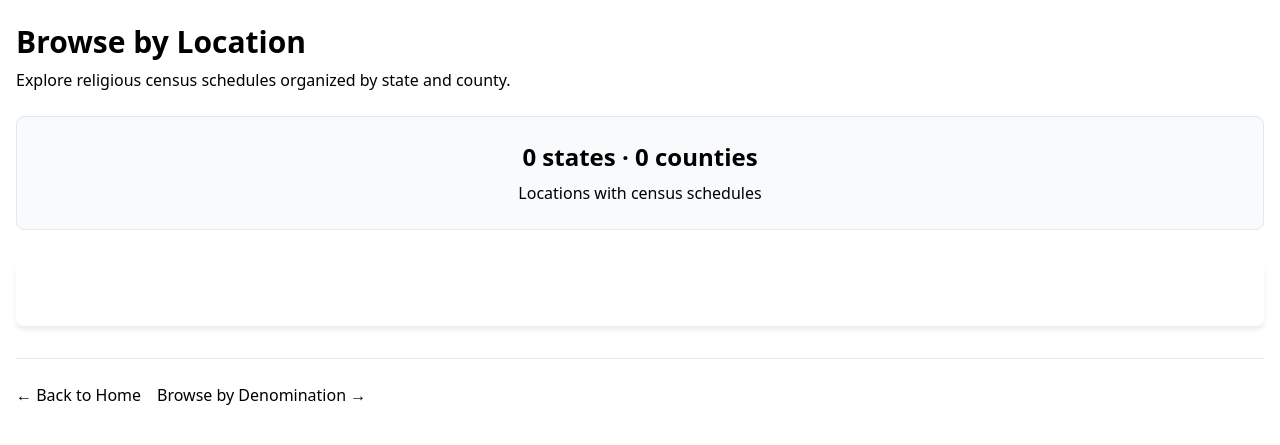
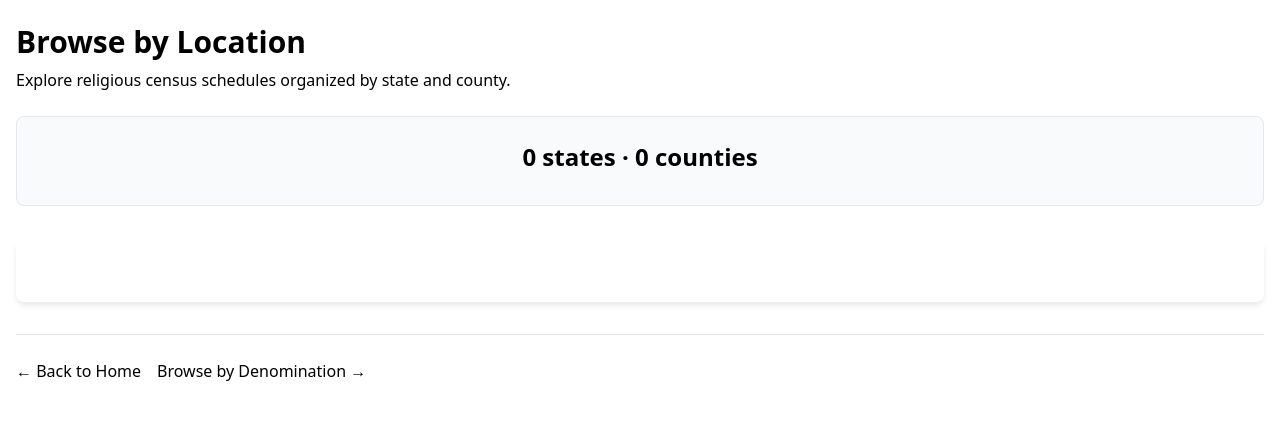
Before and after one commit to chnm/relec-django, a Django app: page /census/locations/ in a window 1280 px wide. Shown: the part 56-501 px from the top of the page. Run offline with Django 5.2, Linux system fonts and the light colour scheme; data that the repository does not hold is empty; parts of the project's set-up code (start-up, migrations or seed data) failed here and were passed over; some libraries are stand-ins or nearby versions; some web fonts are replaced.

Commit message:
fix: Remove redundant text from locations browse page

```diff
--- a/templates/census/locations_browse.html
+++ b/templates/census/locations_browse.html
@@ -151,7 +151,6 @@
             <div class="text-2xl font-bold text-religious-primary mb-2">
                 {{ total_states }} states &middot; {{ total_counties }} counties
             </div>
-            <div class="text-content-secondary">Locations with census schedules</div>
         </div>
 
     <!-- States and Counties -->
```
